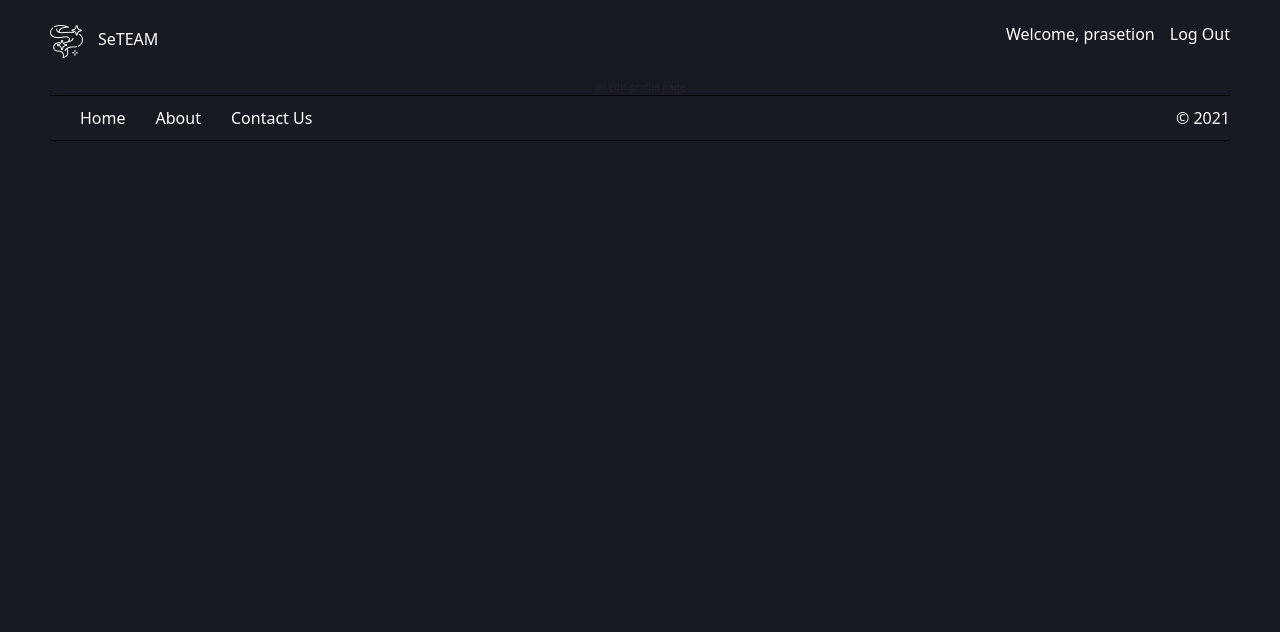
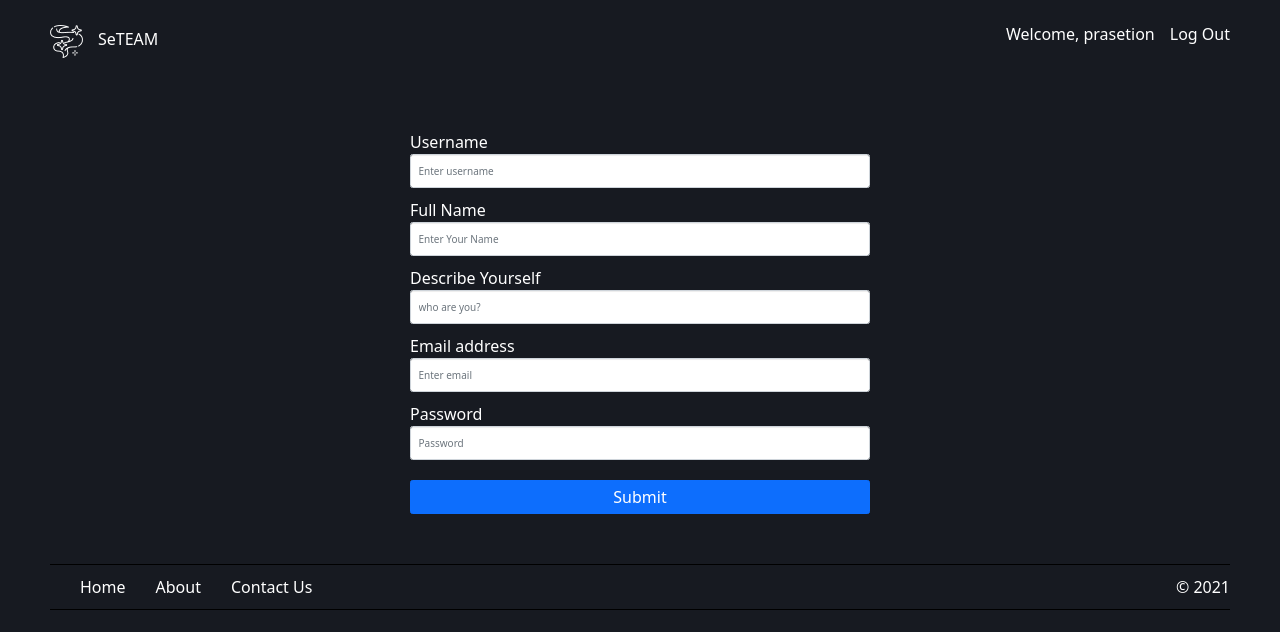
Before and after one commit to milkywoosh/challange-cp9, a React (Create React App) app: page /editprofile in a window 1280 px wide. Shown: the top 632 px of the page. Built offline with nearby package versions, Linux system fonts and the light colour scheme.

Commit message:
finish front end profile

```diff
--- a/src/App.js
+++ b/src/App.js
@@ -1,11 +1,8 @@
 import "./App.css";
 import GameSuit from "./gamesuit/index.js";
 import { BrowserRouter as Router, Route } from "react-router-dom";
-
-// import Profile from "./Profile/Profile";
-// import EditProfile from "./Pages/EditProfile";
-
-// import pages from "./Pages";
+import Footer from "./Components/Footer";
+import Header from "./Components/Header";
 
 import { ProfilePage, EditProfilePage } from "./Pages";
 
@@ -13,9 +10,11 @@ function App() {
   return (
     <div className="App">
       <Router>
+        <Header></Header>
         <Route path="/profile" component={ProfilePage}></Route>
         <Route path="/editprofile" component={EditProfilePage}></Route>
         <Route path="/gamesuit" component={GameSuit}></Route>
+        <Footer></Footer>
       </Router>
       {/* <GameSuit /> */}
     </div>
--- a/src/Components/Footer.js
+++ b/src/Components/Footer.js
@@ -1,13 +1,18 @@
 import React from "react";
 import "../Styles/page.style.css";
 import { Stack } from "react-bootstrap";
+import { Link } from "react-router-dom";
 
 const Footer = () => {
   return (
     <div className="footer">
       <Stack direction="horizontal" gap={5}>
         <div></div>
-        <div>Home</div>
+        <div>
+          <Link to="/" className="menu-link">
+            Home
+          </Link>
+        </div>
         <div>About</div>
         <div>Contact Us</div>
         <div className="ms-auto">© 2021</div>
--- a/src/Components/MyNavbar.js
+++ b/src/Components/MyNavbar.js
@@ -1,7 +1,8 @@
 import React from "react";
-import { Stack, Form, Button, Col } from "react-bootstrap";
+import { Stack, Form } from "react-bootstrap";
 import "../Styles/page.style.css";
 import { AiOutlineMenu } from "react-icons/ai";
+import { Link } from "react-router-dom";
 
 const MyNavbar = () => {
   return (
@@ -9,8 +10,15 @@ const MyNavbar = () => {
       <Stack direction="horizontal" gap={4}>
         <AiOutlineMenu
           style={{ width: "30px", height: "30px", cursor: "pointer" }}
+          onClick={() => {
+            console.log("tes");
+          }}
         ></AiOutlineMenu>
-        <div>Games</div>
+        <div>
+          <Link to="/gamedetail" className="menu-link">
+            Games
+          </Link>
+        </div>
         <div>Featured Games</div>
         <div className="vr" />
         <Form.Control
--- a/src/Pages/EditProfile.js
+++ /dev/null
@@ -1,15 +0,0 @@
-import React from "react";
-import Header from "../Components/Header";
-import Footer from "../Components/Footer";
-
-const EditProfilePage = () => {
-  return (
-    <div>
-      <Header></Header>
-      ini edit profile page
-      <Footer></Footer>
-    </div>
-  );
-};
-
-export default EditProfilePage;
--- /dev/null
+++ b/src/Pages/EditProfilePage.js
@@ -0,0 +1,53 @@
+import React from "react";
+import { Form, Button, Container, Row, Col } from "react-bootstrap";
+import "../Styles/page.style.css";
+
+const EditProfilePage = () => {
+  return (
+    <div>
+      <Container className="edit-profile-page">
+        <Row className="justify-content-center">
+          <Col className="col-5">
+            <Form>
+              <Form.Group className="mb-3" controlId="formBasicUsername">
+                <div className="text-left">Username</div>
+                <Form.Control type="username" placeholder="Enter username" />
+              </Form.Group>
+
+              <Form.Group className="mb-3" controlId="formBasicFullname">
+                <div className="text-left">Full Name</div>
+                <Form.Control type="fullname" placeholder="Enter Your Name" />
+              </Form.Group>
+
+              <Form.Group className="mb-3" controlId="formBasicProfile">
+                <div className="text-left">Describe Yourself</div>
+                <Form.Control type="profile" placeholder="who are you?" />
+              </Form.Group>
+
+              <Form.Group className="mb-3" controlId="formBasicEmail">
+                <div className="text-left">Email address</div>
+                <Form.Control type="email" placeholder="Enter email" />
+              </Form.Group>
+
+              <Form.Group className="mb-3" controlId="formBasicPassword">
+                <div className="text-left">Password</div>
+                <Form.Control type="password" placeholder="Password" />
+              </Form.Group>
+
+              <Button
+                className="mt-3"
+                style={{ fontSize: "16px", width: "100%" }}
+                variant="primary"
+                type="submit"
+              >
+                Submit
+              </Button>
+            </Form>
+          </Col>
+        </Row>
+      </Container>
+    </div>
+  );
+};
+
+export default EditProfilePage;
--- a/src/Pages/ProfilePage.js
+++ b/src/Pages/ProfilePage.js
@@ -1,13 +1,10 @@
 import React from "react";
-import Header from "../Components/Header";
-import Footer from "../Components/Footer";
 import MyNavbar from "../Components/MyNavbar";
 import { Container, Row, Button, Col, Stack } from "react-bootstrap";
 
 const ProfilePage = () => {
   return (
     <div className="profile-page">
-      <Header></Header>
       <MyNavbar></MyNavbar>
       <Container className="white-text profile-page-container">
         <Row>
@@ -46,7 +43,6 @@ const ProfilePage = () => {
           </Col>
         </Row>
       </Container>
-      <Footer></Footer>
     </div>
   );
 };
--- a/src/Pages/index.js
+++ b/src/Pages/index.js
@@ -1,2 +1,2 @@
 export { default as ProfilePage } from "./ProfilePage";
-export { default as EditProfilePage } from "./EditProfile";
+export { default as EditProfilePage } from "./EditProfilePage";
--- a/src/Styles/page.style.css
+++ b/src/Styles/page.style.css
@@ -1,6 +1,5 @@
 .profile-page {
     color: white;
-    height: 100vh;
 }
 
 .header {
@@ -49,3 +48,16 @@
     margin-top: 5rem;
     margin-bottom: 5rem;
 }
+
+.edit-profile-page {
+    /* height: 70vh; */
+    color: white;
+    font-size: 16px;
+    margin-top: 5rem;
+    margin-bottom: 5rem;
+}
+
+.menu-link {
+    color: white !important;
+    text-decoration: none !important;
+}
```
